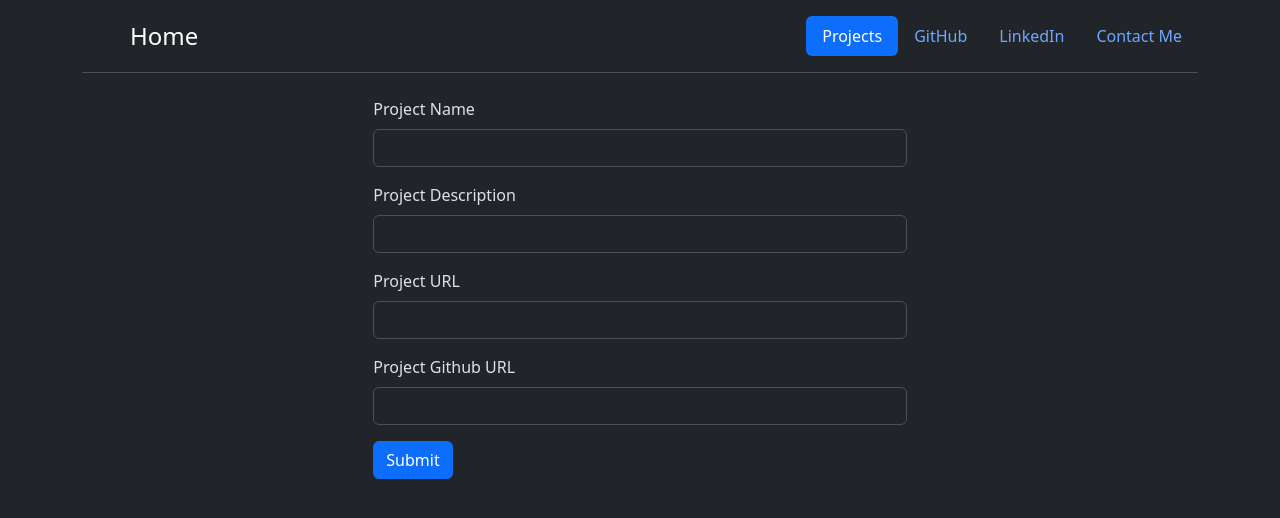
After one commit to NeirelZapatos/Portfolio-Website, a Flask app: page /project_details in a window 1280 px wide. The commit adds this page. Shown: the top 518 px of the page. Run offline with Flask 3, Linux system fonts and the light colour scheme; some libraries are stand-ins or nearby versions.

Commit message:
Added Project Added Functionality using SQL

```diff
--- /dev/null
+++ b/forms.py
@@ -0,0 +1,15 @@
+from flask_wtf import FlaskForm
+from wtforms.validators import DataRequired, URL
+from wtforms import PasswordField, SubmitField, StringField
+
+class AddForm(FlaskForm):
+    password = PasswordField(label="Admin Password", validators=[DataRequired()])
+    submit = SubmitField(label="Submit")
+
+
+class AddProjectForm(FlaskForm):
+    project_name = StringField(label="Project Name", validators=[DataRequired()])
+    project_description = StringField(label="Project Description", validators=[DataRequired()])
+    project_url = StringField(label="Project URL")
+    project_github = StringField(label="Project Github URL")
+    submit = SubmitField(label="Submit")
--- a/main.py
+++ b/main.py
@@ -3,10 +3,13 @@ from flask_bootstrap import Bootstrap5
 from flask_sqlalchemy import SQLAlchemy
 from sqlalchemy.orm import DeclarativeBase, Mapped, mapped_column
 from sqlalchemy import Integer, String
+from forms import AddForm, AddProjectForm
 
 app = Flask(__name__)
 app.config["SECRET_KEY"] = "R4jBwpb@V!w^7d3"
 Bootstrap5(app)
+
+admin_password = "1234"
 
 
 class Base(DeclarativeBase):
@@ -32,6 +35,12 @@ with app.app_context():
 
 @app.route("/")
 def home():
+    # new_project = Project(
+    #     name="Testing",
+    #     description="We don't really know",
+    # )
+    # db.session.add(new_project)
+    # db.session.commit()
     project_list = Project.query.all()
     return render_template("index.html", project_list=project_list)
 
@@ -41,5 +50,27 @@ def projects():
     return render_template("projects.html")
 
 
+@app.route("/add-project", methods=["GET", "POST"])
+def add_project():
+    add_form = AddForm()
+    if add_form.validate_on_submit():
+        if add_form.password.data == admin_password:
+            return redirect(url_for("project_details"))
+    return render_template("add.html", form=add_form)
+
+
+@app.route("/project_details", methods=["GET", "POST"])
+def project_details():
+    project_form = AddProjectForm()
+    if project_form.validate_on_submit():
+        new_project = Project(
+            name=project_form.project_name.data,
+            description=project_form.project_description.data
+        )
+        db.session.add(new_project)
+        db.session.commit()
+        return redirect(url_for("home"))
+    return render_template("add_project.html", form=project_form)
+
 if __name__ == "__main__":
     app.run(debug=True)
--- /dev/null
+++ b/templates/add_project.html
@@ -0,0 +1,7 @@
+{% include "header.html" %} {% from 'bootstrap/form.html' import render_form %}
+
+<div class="col-lg-5 mx-auto">
+    {{ render_form(form, novalidate=True) }}
+</div>
+
+{% include "footer.html" %}
```
Also changed, not shown: templates/add.html (added, +7 -0 lines), templates/index.html (+4 -3 lines).
